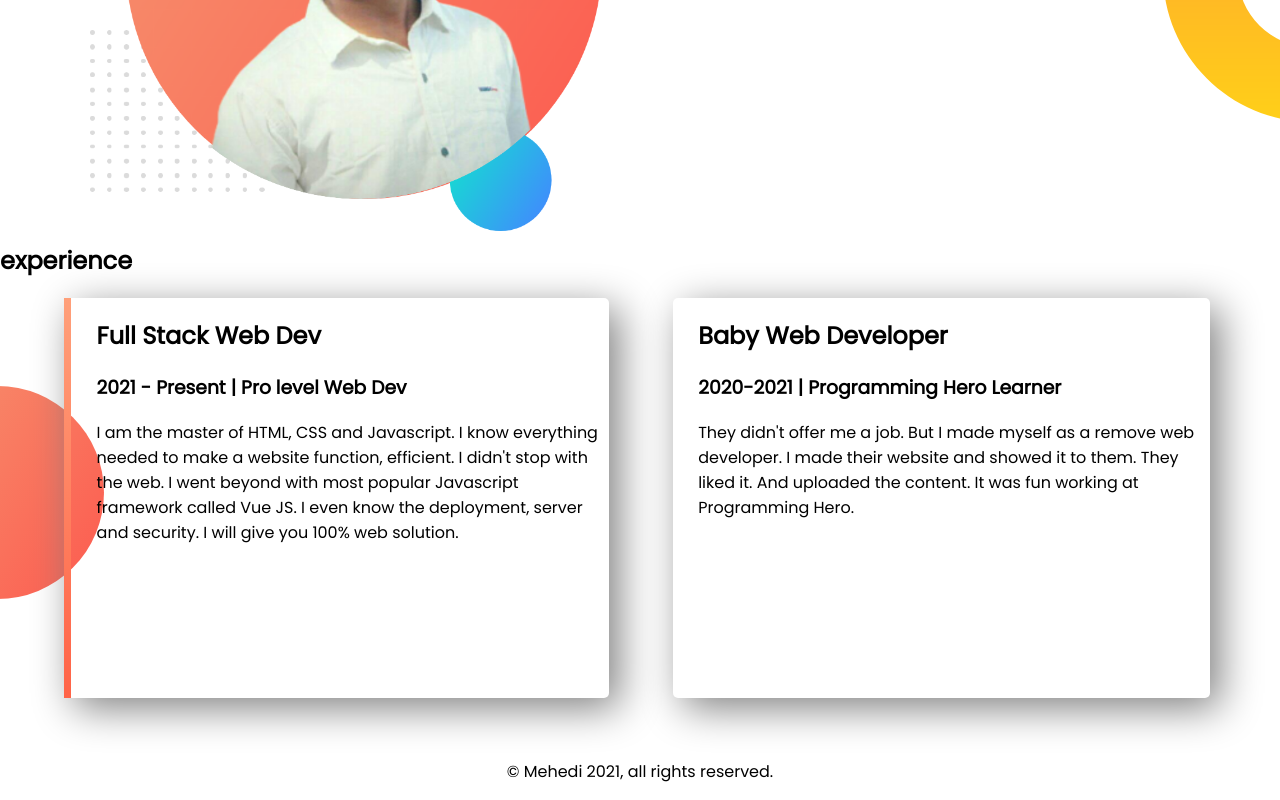
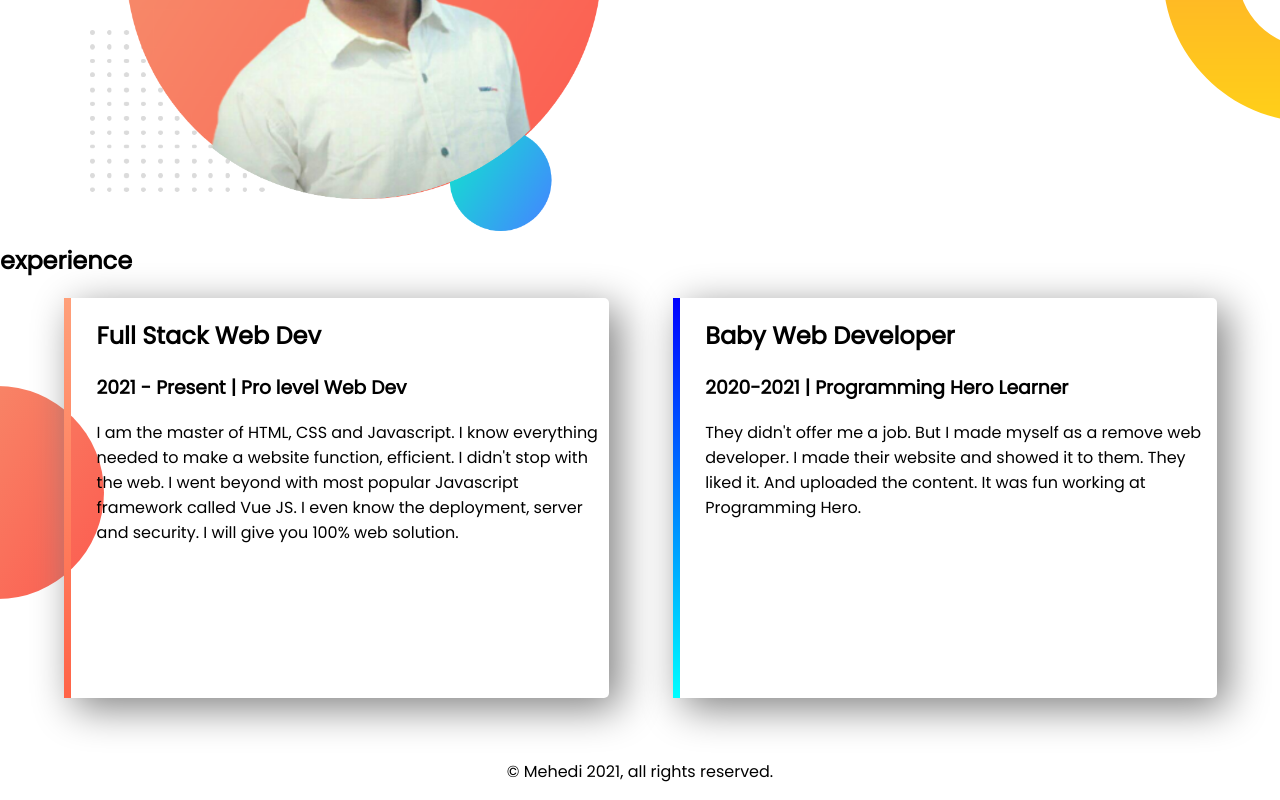
Before and after one commit to shooterboss/web-portfolio, a plain HTML site: page index.html in a window 1280 px wide. Shown: the part 817-1617 px from the top of the page. Drawn offline with Linux system fonts and the light colour scheme.

Commit message:
added-color

```diff
--- a/css/style.css
+++ b/css/style.css
@@ -56,6 +56,11 @@ section{
         border-image-slice: 100%;
     border-image-slice: 1;
 }
+#baby{
+    border-left: 7px solid;
+    border-image: linear-gradient(180deg, blue, cyan);
+    border-image-slice: 1;
+}
 
 .button{
     text-decoration: none;
--- a/index.html
+++ b/index.html
@@ -85,7 +85,7 @@
 
 
     </div>
-    <div class="halfWidth box-shadow" id="">
+    <div class="halfWidth box-shadow" id="baby">
         <h2>Baby Web Developer</h2>
         <h3>2020-2021 | Programming Hero Learner</h3>
         <p>They didn't offer me a job. But I made myself as a remove web developer. I made their website and showed it to them. They liked it. And uploaded the content. It was fun working at Programming Hero.</p>
```
